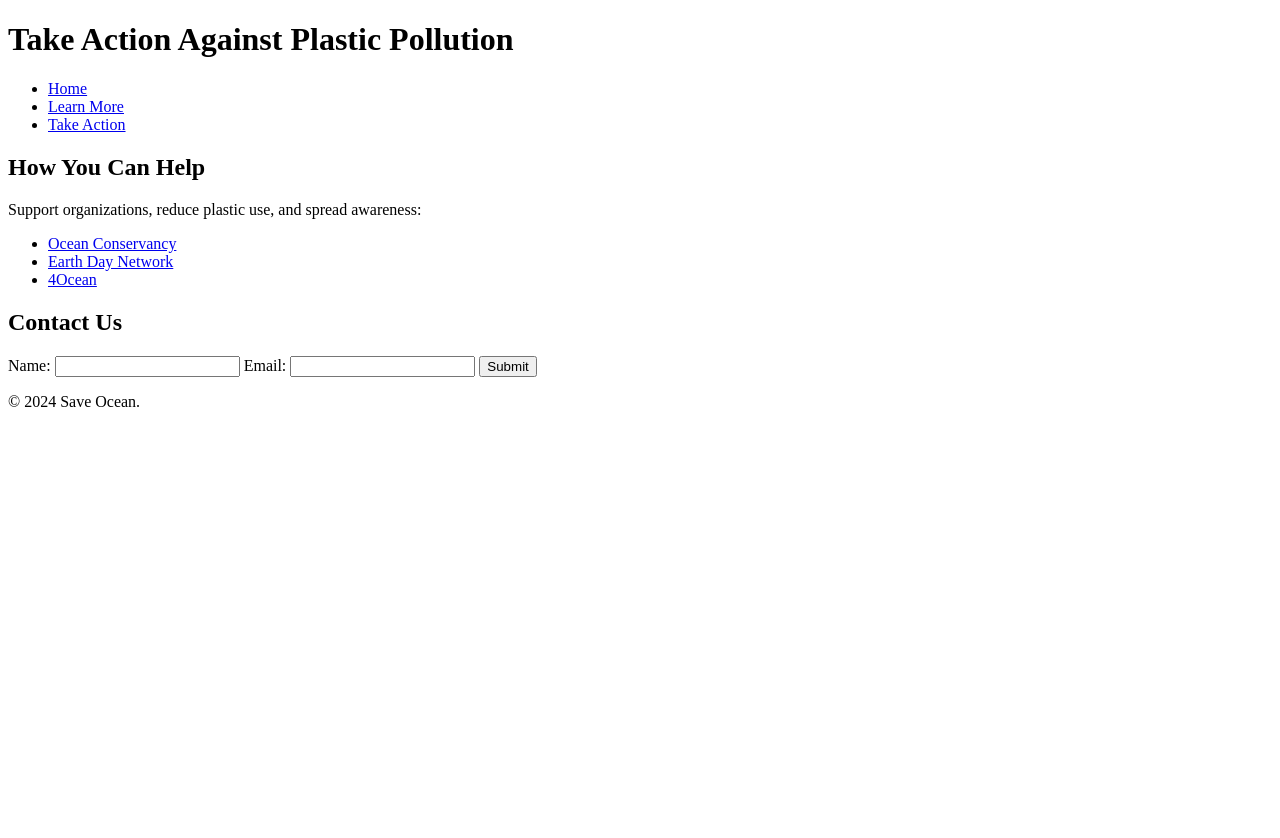
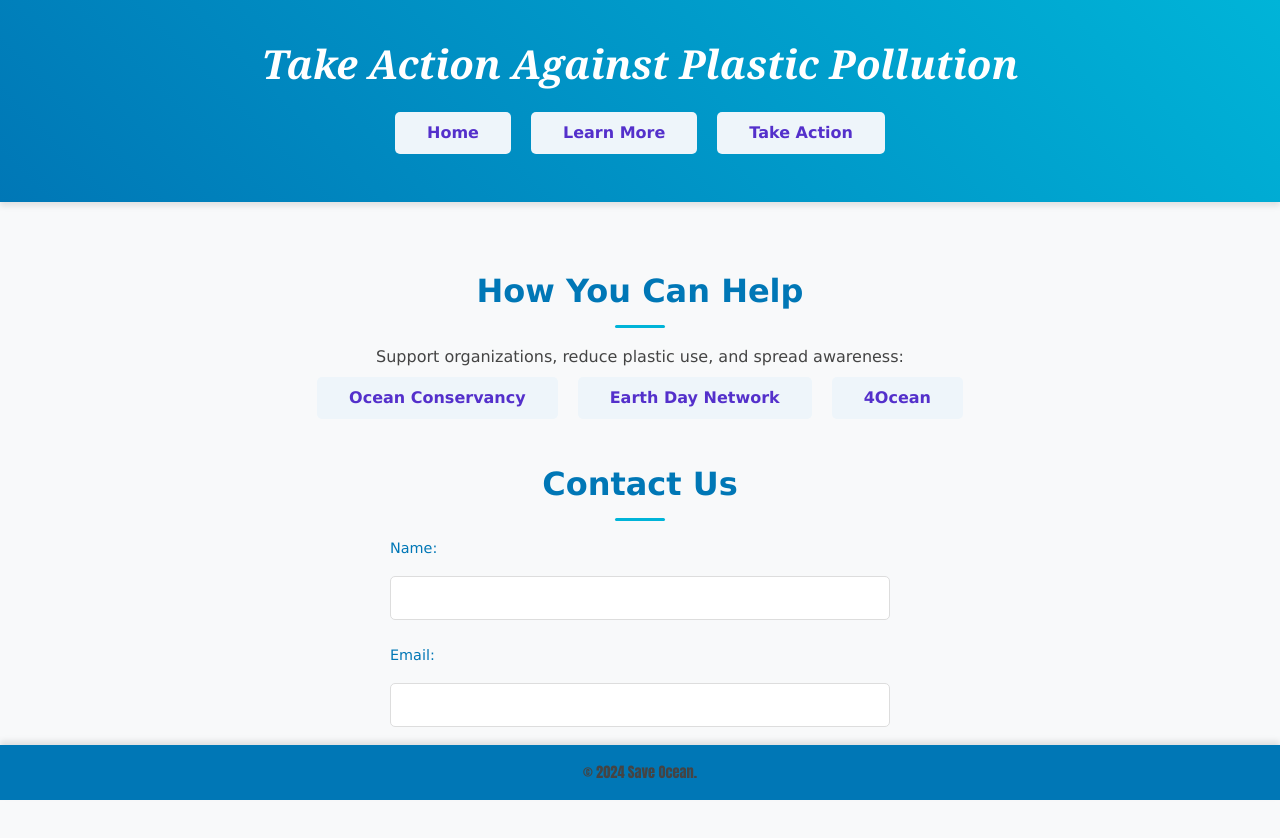
Before and after one commit to Alfir78/3-pages-website, a plain HTML site: page action.html in a window 1280 px wide. Before the commit the page ends 800 px from the top, so only its background shows below. Drawn offline with Linux system fonts and the light colour scheme.

Commit message:
Update action.html

```diff
--- a/action.html
+++ b/action.html
@@ -4,14 +4,14 @@
     <meta charset="UTF-8">
     <meta name="viewport" content="width=device-width, initial-scale=1.0">
     <title>Take Action Against Plastic Pollution</title>
-    <link rel="stylesheet" href="sstyle.css">
+    <link rel="stylesheet" href="style.css">
 </head>
 <body>
     <header class="main-header">
         <h1>Take Action Against Plastic Pollution</h1>
         <nav>
             <ul class="nav-links">
-                <li><a href="myindex.html">Home</a></li>
+                <li><a href="index.html">Home</a></li>
                 <li><a href="education.html">Learn More</a></li>
                 <li><a href="action.html">Take Action</a></li>
             </ul>
```
